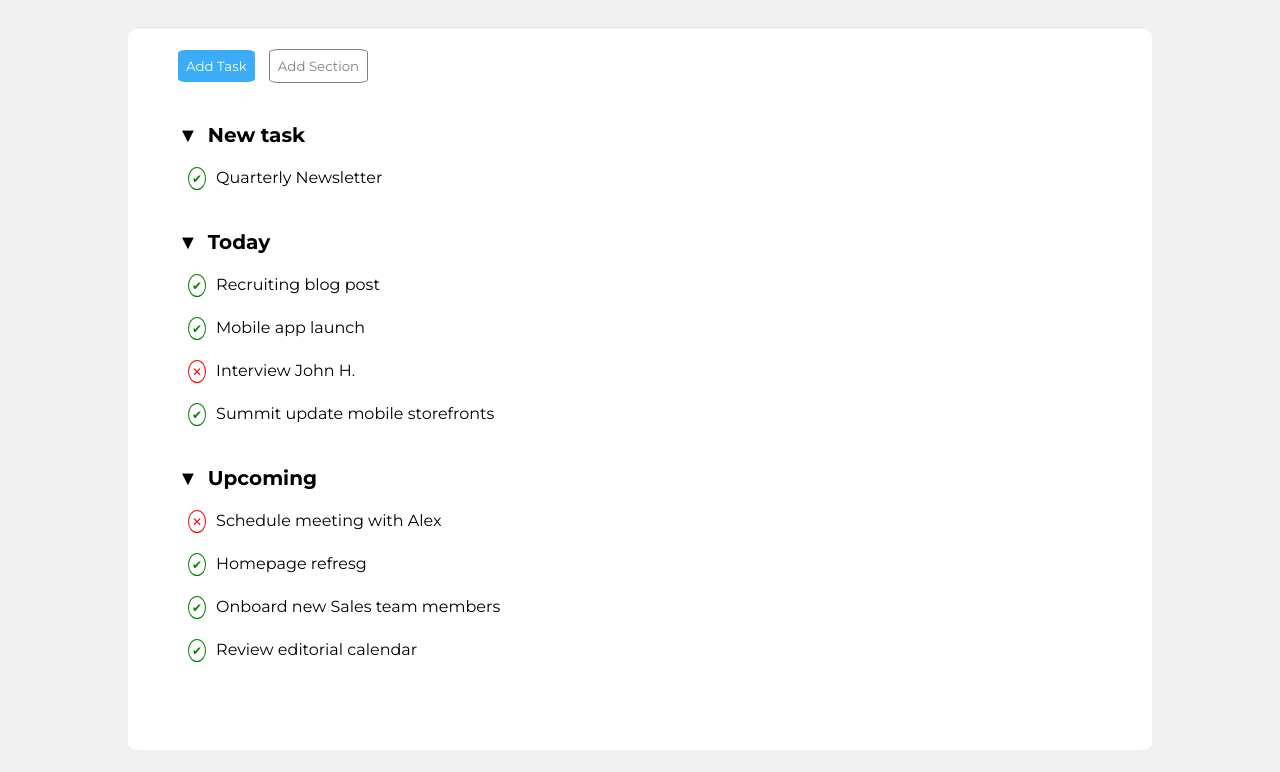
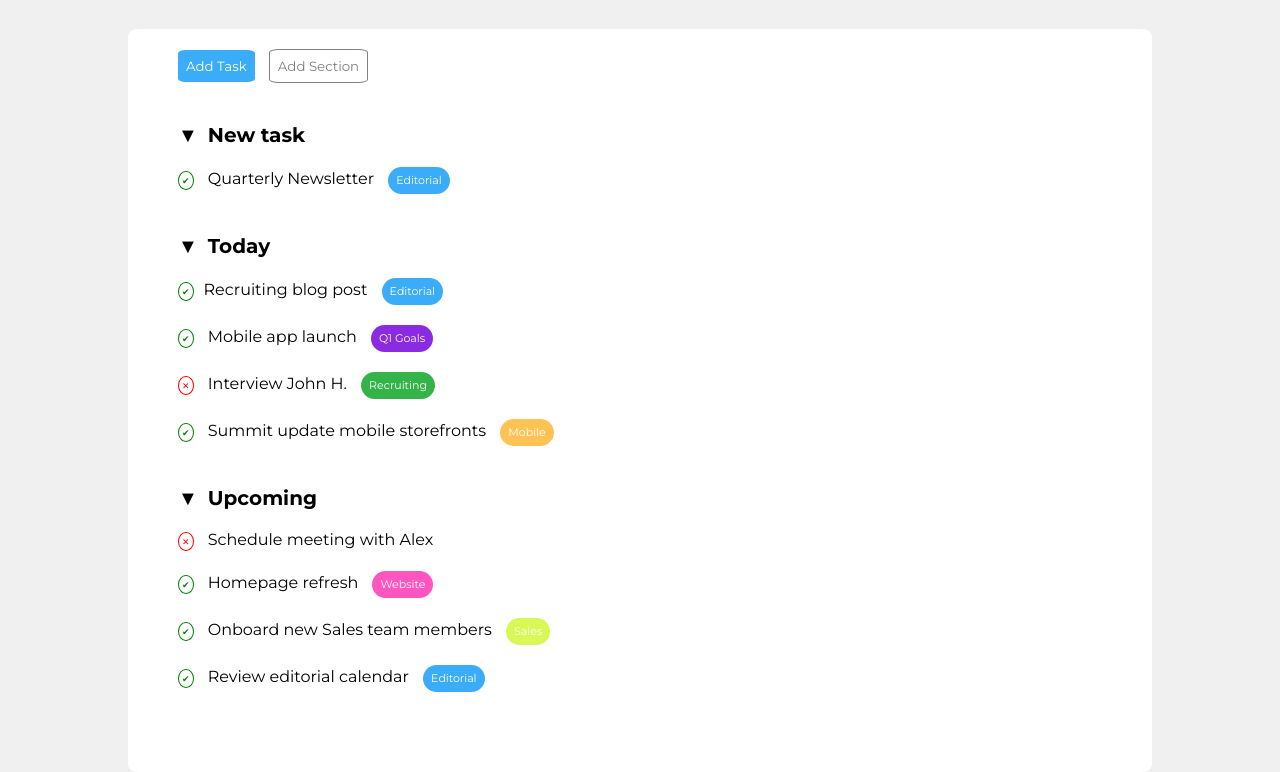
Before and after one commit to valentinobellini/html-css-toboolist, a plain HTML site: page index.html in a window 1280 px wide. Shown: the part 121-893 px from the top of the page. Before the commit the page ends 871 px from the top, so only its background shows below. Drawn offline with Linux system fonts and the light colour scheme.

Commit message:
css update

```diff
--- a/CSS/style.css
+++ b/CSS/style.css
@@ -17,18 +17,21 @@ body {
 header {
     background-color: white;
     height: 100px;
+    line-height: 100px;
 }
 
 header img {
     height: 80px;
     padding-left: 10px;
     padding-top: 10px;
+    /* vertical-align: middle; */
 }
 
 header span {
     color: black;
     font-size: 50px;
     font-weight: 800;
+    vertical-align: bottom;
 }
 
 
@@ -84,17 +87,13 @@ section span::before {
     display: inline-block;
   }
 
-  li {
-    margin: 8px;
-  }
-
   .task_done::before {
     content: "\2714";
     color: green;
     border: 1px solid;
     border-radius: 50%;
     padding: 3px;
-    font-size: 12px;
+    font-size: 9px;
     margin-right: 10px;
     display: inline-block;
   }
@@ -103,22 +102,50 @@ section span::before {
     content: "\2715";
     color: red;
     border: 1px solid;
-    border-radius: 450%;
+    border-radius: 50%;
     padding: 3px;
-    font-size: 12px;
+    font-size: 9px;
     margin-right: 10px;
     display: inline-block;
   }
 
-  .task .task_done::before {
-
+  .task, .task_done {
+    margin-top: 20px;
   }
 
-  .task_section {
 
-  }
+  /* labels style */
+.label {
+    height: 20px;
+    border-radius: 20px;
+    height: 100%;
+    line-height: 100%;
+    padding: 8px;
+    color: white;
+    margin-left: 10px;
+    font-size: 11px;
+}
 
-  .task, .task_done {
-    margin-top: 20px;
-    margin-left: 10px;
-  }
+.editorial {
+    background-color: rgb(59, 172, 247);
+}
+
+.q1_goals {
+    background-color: blueviolet;
+}
+
+.recruiting {
+    background-color: rgb(52, 179, 73);
+}
+
+.mobile {
+    background-color: rgb(255, 195, 85);
+}
+
+.website {
+    background-color: rgb(255, 85, 190);
+}
+
+.sales {
+    background-color: rgb(218, 248, 85);
+}
--- a/index.html
+++ b/index.html
@@ -33,23 +33,52 @@
              <section>
                 <span class="task_section">New task</span>
                 <ul>
-                    <li class="task_done">Quarterly Newsletter</li>
+                    <li class="task_done">
+                        Quarterly Newsletter
+                        <button class="label editorial">Editorial</button>
+                    </li>
                 </ul>
 
                 <span>Today</span>
                 <ul>
-                    <li class="task_done">Recruiting blog post</li>
-                    <li class="task_done">Mobile app launch</li>
-                    <li class="task">Interview John H.</li>
-                    <li class="task_done">Summit update mobile storefronts</li>
+                    <li class="task_done">Recruiting blog post
+                        <button class="label editorial">Editorial</button>
+                    </li>
+
+                    <li class="task_done">
+                        Mobile app launch
+                        <button class="label q1_goals">Q1 Goals</button>
+
+                    </li>
+                    <li class="task">
+                        Interview John H.
+                        <button class="label recruiting">Recruiting</button>
+                    </li>
+
+                    <li class="task_done">
+                        Summit update mobile storefronts
+                        <button class="label mobile">Mobile</button>
+                    </li>
                 </ul>
 
                 <span>Upcoming</span>
                 <ul>
-                    <li class="task">Schedule meeting with Alex</li>
-                    <li class="task_done">Homepage refresg</li>
-                    <li class="task_done">Onboard new Sales team members</li>
-                    <li class="task_done">Review editorial calendar</li>
+                    <li class="task">
+                        Schedule meeting with Alex
+                    </li>
+
+                    <li class="task_done">
+                        Homepage refresh
+                        <button class="label website">Website</button>
+                    </li>
+                    <li class="task_done">
+                        Onboard new Sales team members
+                        <button class="label sales">Sales</button>
+                    </li>
+                    <li class="task_done">
+                        Review editorial calendar
+                        <button class="label editorial">Editorial</button>
+                    </li>
                 </ul>
              </section>
 
```
